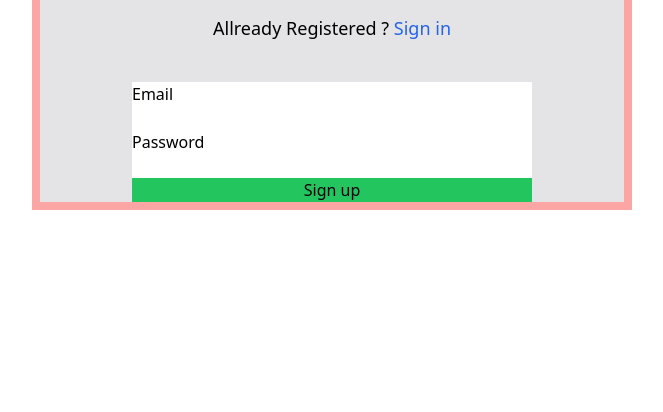
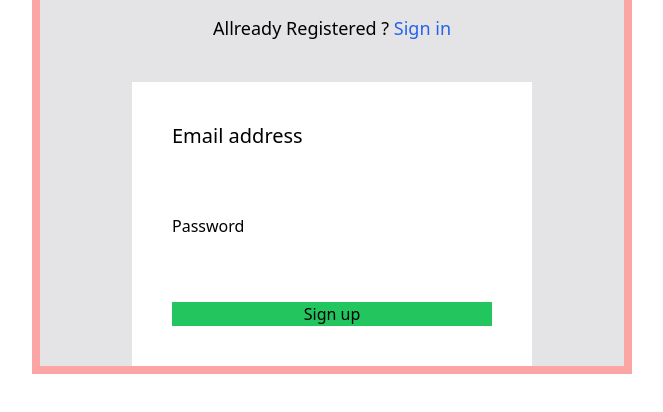
Before and after one commit to summenurfatema/form_style_tailwind, a website: page index.html in a window 1280 px wide. Shown: the part 242-654 px from the top of the page, without its empty margins (308-971 px from the left). Drawn offline with Linux system fonts and the light colour scheme.

```diff
--- a/index.html
+++ b/index.html
@@ -18,9 +18,9 @@
             <h1 class="text-4xl font-bold text-gray-600">Create an account</h1>
             <p class="text-lg">Allready Registered ? <a class="text-blue-600" href="#">Sign in</a></p>
 
-            <div class="flex flex-col items-start bg-white w-[400px]">
-                <label for="">Email</label>
-                <input type="text" name="" id="">
+            <div class="flex flex-col items-start space-y-5 bg-white w-[400px] p-10">
+                <label class="text-xl" for="">Email address</label>
+                <input class="border-5 border-gray-400 w-full" type="text" name="" id="">
                 <label for="">Password</label>
                 <input type="text" name="" id="">
                 <button class="bg-green-500 w-full">Sign up</button>
```
Also changed, not shown: public/style.css.
